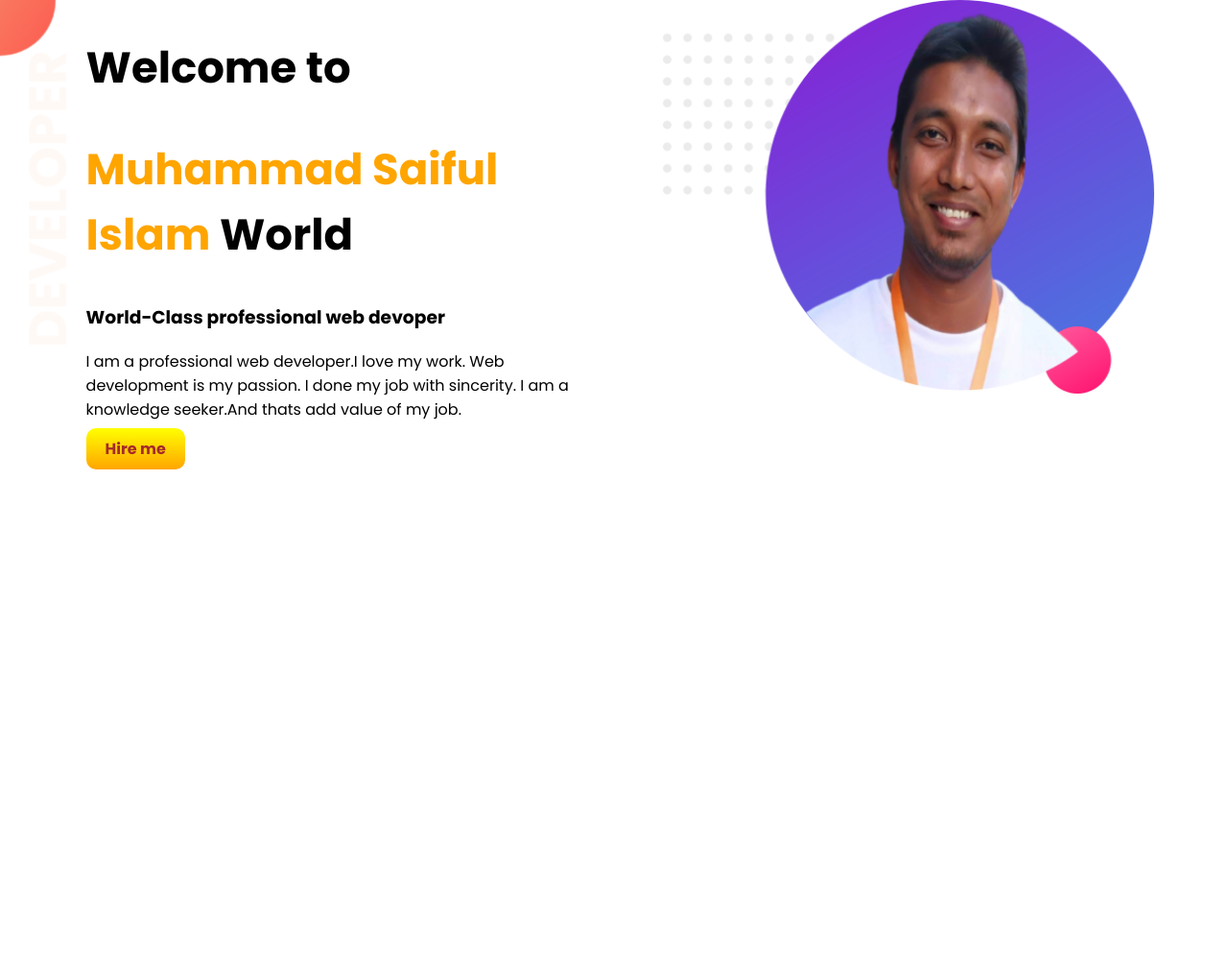
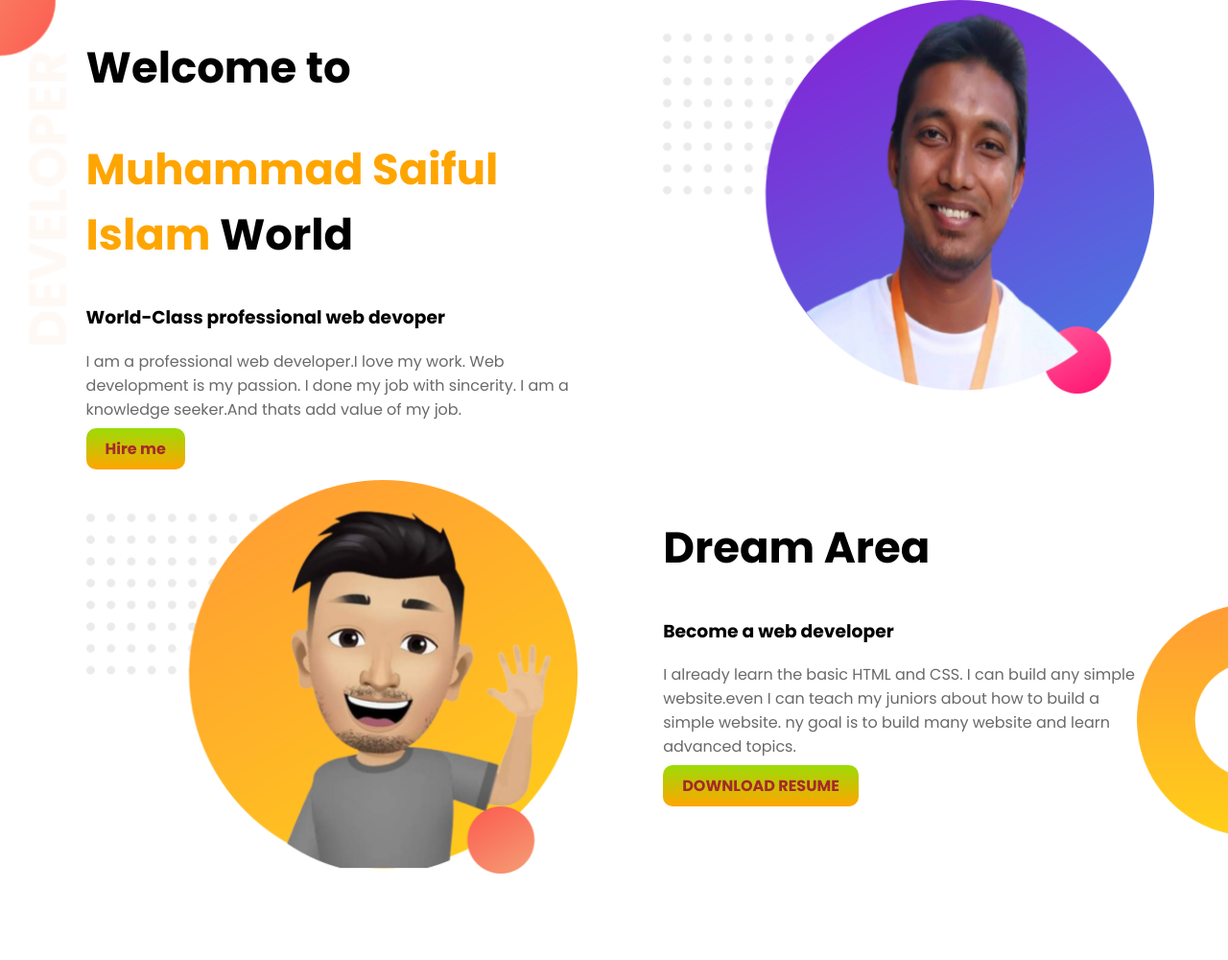
Before and after one commit to MuhammadSaifulIslam/Day-12-Web-Portfolio, a plain HTML site: page index.html in a window 1280 px wide. Shown: the whole page at 96% size. Before the commit the page ends 800 px from the top, so only its background shows below. Drawn offline with Linux system fonts and the light colour scheme.

Commit message:
todays-document

```diff
--- a/index.html
+++ b/index.html
@@ -26,5 +26,22 @@
          <img src="images/img.png">
      </div>
  </section>
+ <section class="back-photo">
+     <div class="box">
+         <img src="images/img2.png">
+     </div>
+     <div class="box" >
+         <h1>
+             Dream Area
+         </h1>
+         <h3>
+             Become a web developer
+         </h3>
+         <p>
+             I already learn the basic HTML and CSS. I can build any simple website.even I can teach my juniors about how to build a simple website. ny goal is to build many website and learn advanced topics.
+         </p>
+         <a class="link-button" target="blank" href="https://www.linkedin.com/in/muhammad-saiful-islam-b231bb235/">DOWNLOAD RESUME</a>
+     </div>
+ </section>
 </body>
 </html>
--- a/style.css
+++ b/style.css
@@ -1,5 +1,8 @@
 h1{
     font-size: 45px;
+}
+p{
+    color: dimgray;
 }
 body{
     margin: 0;
@@ -27,8 +30,14 @@ section{
 .link-button{
     text-decoration: none;
     padding: 10px 20px;
-    background-image: linear-gradient(yellow,orange);
+    background-image: linear-gradient( rgb(156, 219, 7),orange);
     border-radius: 10px;
     color: brown;
     font-weight: bold;
 }
+.back-photo{
+    background-image: url(images/dream-bg.png);
+    background-repeat:no-repeat;
+    background-position: right;
+    background-size: 95px;
+}
```
Also changed, not shown: Images/176297050_1807240246104669_1376034030883744883_n-removebg-preview.png (added), Images/img2.png (added).
